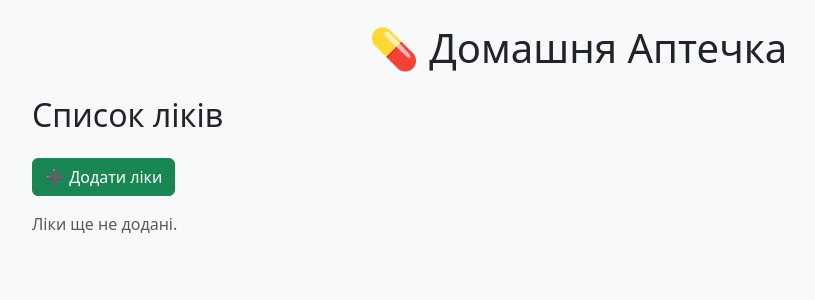
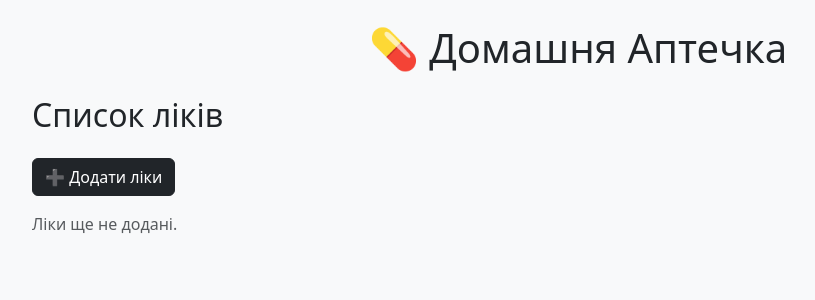
Before and after one commit to Lavender7faded/first-aid_kit, a Flask app: page /ui/medicines in a window 1280 px wide. Shown: the top 300 px of the page, without its empty margins (62-877 px from the left). Run offline with Flask 3, Linux system fonts and the light colour scheme.

Commit message:
Fixed collor of buttons

```diff
--- a/templates/list_medicines.html
+++ b/templates/list_medicines.html
@@ -6,7 +6,7 @@
   <h2 class="mb-4">Список ліків</h2>
 
   <div class="mb-3">
-    <a href="/ui/add" class="btn btn-success">➕ Додати ліки</a>
+    <a href="/ui/add" class="btn btn-dark">➕ Додати ліки</a>
   </div>
 
   {% if medicines %}
@@ -28,7 +28,7 @@
         <td>{{ med.expiration_date.strftime('%Y-%m-%d') }}</td>
         <td>{{ med.description or '-' }}</td>
         <td>
-          <a href="/ui/edit/{{ med.id }}" class="btn btn-sm btn-primary">Редагувати</a>
+          <a href="/ui/edit/{{ med.id }}" class="btn btn-sm btn-dark">Редагувати</a>
         </td>
       </tr>
       {% endfor %}
```
